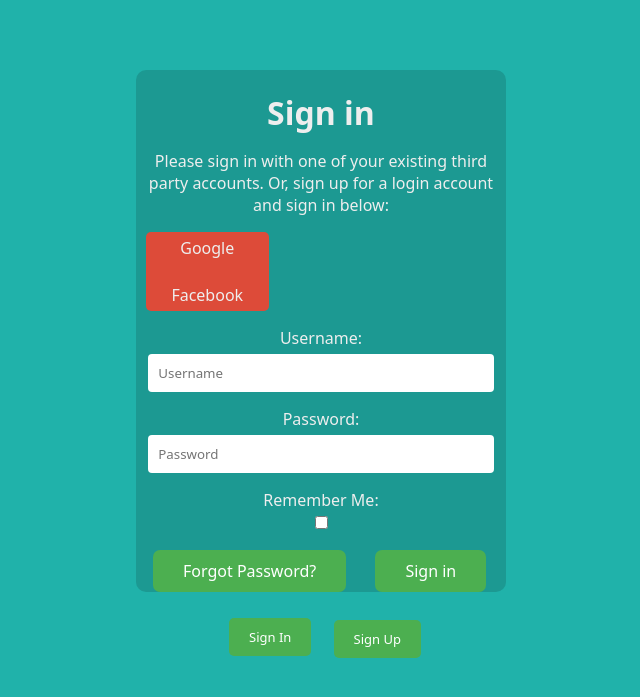
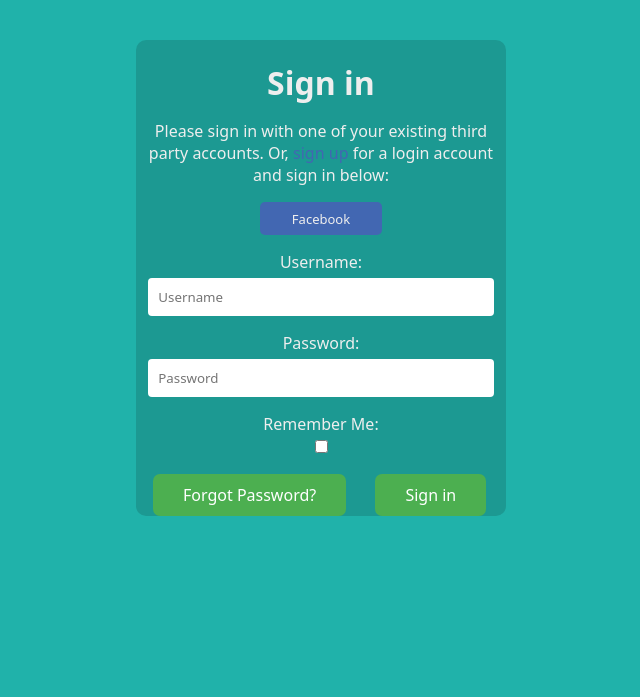
Before and after one commit to Ulan-A/ordo, a Django app: page /accounts/login/ in a window 1280 px wide. Shown: the top 697 px of the page, without its empty margins (319-959 px from the left). Run offline with Django 4.2, Linux system fonts and the light colour scheme; data comes from the database, SQL or seed files in the repository; both versions use the stored data as it was after the commit; some libraries are stand-ins or nearby versions.

Commit message:
allauth google1

```diff
--- a/taskmanager/ordo/static/css/email.css
+++ b/taskmanager/ordo/static/css/email.css
@@ -6,6 +6,7 @@
   border-radius: 10px;
   margin-top: 35px;
   padding: 10px;
+  width: 38%;
 }
 .form-action {
   border-radius: 10px;
@@ -43,13 +44,14 @@
   border-radius: 10px;
 }
 .add-email {
-  margin-left: 185px;
-  height: 30px;
+  height: 28px;
   width: 100px;
   color: #eee;
   background-color: #4caf50;
   border: none;
   border-radius: 5px;
+  margin-left: 185px;
+  margin-right: 185px;
 }
 .add-email:hover {
   cursor: pointer;
--- a/taskmanager/ordo/static/css/login.css
+++ b/taskmanager/ordo/static/css/login.css
@@ -10,7 +10,7 @@
 }
 
 .container {
-  height: 450px;
+  height: 453px;
   width: 350px;
   margin-top: auto;
   margin-bottom: auto;
@@ -20,7 +20,7 @@
   justify-content: center;
   flex-direction: column;
   padding: 10px;
-  margin-top: 70px;
+  margin-top: 40px;
   margin-left: auto;
   margin-right: auto;
   border-radius: 10px;
@@ -49,6 +49,7 @@
   text-decoration: none;
   cursor: pointer;
   color: #eee;
+  font-size: 13px;
 }
 
 .button {
@@ -204,7 +205,7 @@
 }
 .logout {
   height: 150px;
-  width: 250px;
+    width: 300px;
     margin-top: auto;
     margin-bottom: auto;
     background: #00000024;
@@ -222,9 +223,9 @@
 .logout h1 {
   margin-top: 10px;
 }
-.log-out {
+/* .log-out {
   height: 30px;
-  width: 110px;
+  width: 96px;
   margin-top: auto;
   margin-bottom: auto;
   background: #00000024;
@@ -236,22 +237,22 @@
   margin-top: 20px;
   margin-left: auto;
   margin-right: auto;
-  border-radius: 10px;
+  border-radius: 5px;
   background-color: #4caf50;
   cursor: pointer;
-}
-.log-out:hover {
+} */
+/* .log-out:hover {
   background-color: rgb(53, 112, 163);
-}
-.log-out a {
+} */
+/* .log-out a {
   margin-top: 2px;
   margin-left: 24px;
   color: #eee;
   cursor: pointer;
-}
-.change-email {
+} */
+/* .change-email {
   height: 33px;
-  width: 110px;
+  width: 90px;
   margin-top: auto;
   margin-bottom: auto;
   background: #00000024;
@@ -262,17 +263,17 @@
   margin-top: 20px;
   margin-left: auto;
   margin-right: auto;
-  border-radius: 10px;
+  border-radius: 5px;
   padding: 10px 10px 0px 10px;
   background-color: #4caf50;
-}
-.change-email {
+} */
+/* .change-email {
   display: table;
   color: #eee;
-}
-.change-email:hover {
+} */
+/* .change-email:hover {
   background-color: rgb(53, 112, 163);
-}
+} */
 .message {
   height: 100px;
   width: 350px;
@@ -295,7 +296,7 @@
 .btn1 {
   border: none;
     margin-left: 72px;
-  width: 40%;
+    width: 50%;
     height: 30px;
     border-radius: 5px;
     color: #eee;
@@ -315,20 +316,46 @@
 }
 h2 {
   color: #eee;
-  margin-left: 120px;
+  text-align: center;
 }
 .socialaccount_ballot {
-  background: #dd4b39;
+  background-color: #4267B2;
   color: white;
   width: 35%;
+  height: 33px;
   text-align: center;
   border-radius: 5px;
+  margin-left: auto;
+  margin-right: auto;
 }
-.socialaccount_ballot:hover {
-  background-color: #39dd705d;
+}
+.socialaccount_ballot :hover {
+  background-color: #6d6d6d5d;
   cursor: pointer;
   transition: 0.3s ease;
 }
 .socialaccount_providers {
   background-color: #4caf50;
 }
+.bitton{
+  font-size: 16px;
+  color: #4267b2;
+}
+.login-sign{
+  width: 30%;
+  height: 18px;
+  background-color: #4267B2;
+  margin-left: auto;
+  margin-right: auto;
+  padding: 10px;
+  margin-top: 15px;
+  border-radius: 5px;
+  display: flex;
+  justify-content: space-around;
+}
+.login-sign li{
+  justify-content: space-between;
+  display: contents;
+  padding: 10px;
+  margin: 40px;
+}
--- a/taskmanager/ordo/templates/account/base.html
+++ b/taskmanager/ordo/templates/account/base.html
@@ -28,13 +28,15 @@
       <!-- <strong>Menu</strong> -->
       <ul>
         {% if user.is_authenticated %}
+      <div class="login-sign">
         <li class="change-email"><a href="{% url 'account_email' %}">Change E-mail</a></li>
         <li class="log-out"><a href="{% url 'account_logout' %}">Sign Out</a></li>
+      </div>
         {% else %}
-        <div class="sign">
+        <!-- <div class="sign">
         <li><a class="sign-in" href="{% url 'account_login' %}">Sign In</a></li>
         <li><a class="sign-up"  href="{% url 'account_signup' %}">Sign Up</a></li>
-        </div>
+        </div> -->
         {% endif %}
       </ul>
     </div>
--- a/taskmanager/ordo/templates/account/login.html
+++ b/taskmanager/ordo/templates/account/login.html
@@ -18,7 +18,7 @@
   <div class="social">
     {% if socialaccount_providers %}
     <p>{% blocktrans with site.name as site_name %}Please sign in with one
-    of your existing third party accounts. Or, <a href="{{ signup_url }}">sign up</a>
+    of your existing third party accounts. Or, <a class="bitton" href="{{ signup_url }}">sign up</a>
     for a {{ site_name }} account and sign in below:{% endblocktrans %}</p>
   </div>
 
--- a/taskmanager/taskmanager/settings.py
+++ b/taskmanager/taskmanager/settings.py
@@ -23,7 +23,8 @@
     'django.contrib.messages', 'django.contrib.staticfiles',
     'django.contrib.sites', 'ordo', 'allauth', 'allauth.account',
     'allauth.socialaccount',
-    'allauth.socialaccount.providers.google','allauth.socialaccount.providers.facebook',
+    # 'allauth.socialaccount.providers.google',
+    'allauth.socialaccount.providers.facebook',
 ]
 
 MIDDLEWARE = [
--- a/taskmanager/taskmanager/urls.py
+++ b/taskmanager/taskmanager/urls.py
@@ -1,15 +1,15 @@
 from django.contrib import admin
-from django.urls import path,include
+from django.urls import path, include
 from django.conf import settings
 from django.conf.urls.static import static
 
 urlpatterns = [
     path('accounts/', include('allauth.urls')),
     path('admin/', admin.site.urls),
-    path('accounts/', include('allauth.urls')),
-    path('',include('ordo.urls')),
+    path('', include('ordo.urls')),
 ]
 
 
 if settings.DEBUG:
-    urlpatterns += static(settings.MEDIA_URL, document_root=settings.MEDIA_ROOT)
+    urlpatterns += static(settings.MEDIA_URL,
+                          document_root=settings.MEDIA_ROOT)
```
Also changed, not shown: taskmanager/db.sqlite3. Lines whose indentation alone changed are shown as unchanged.
